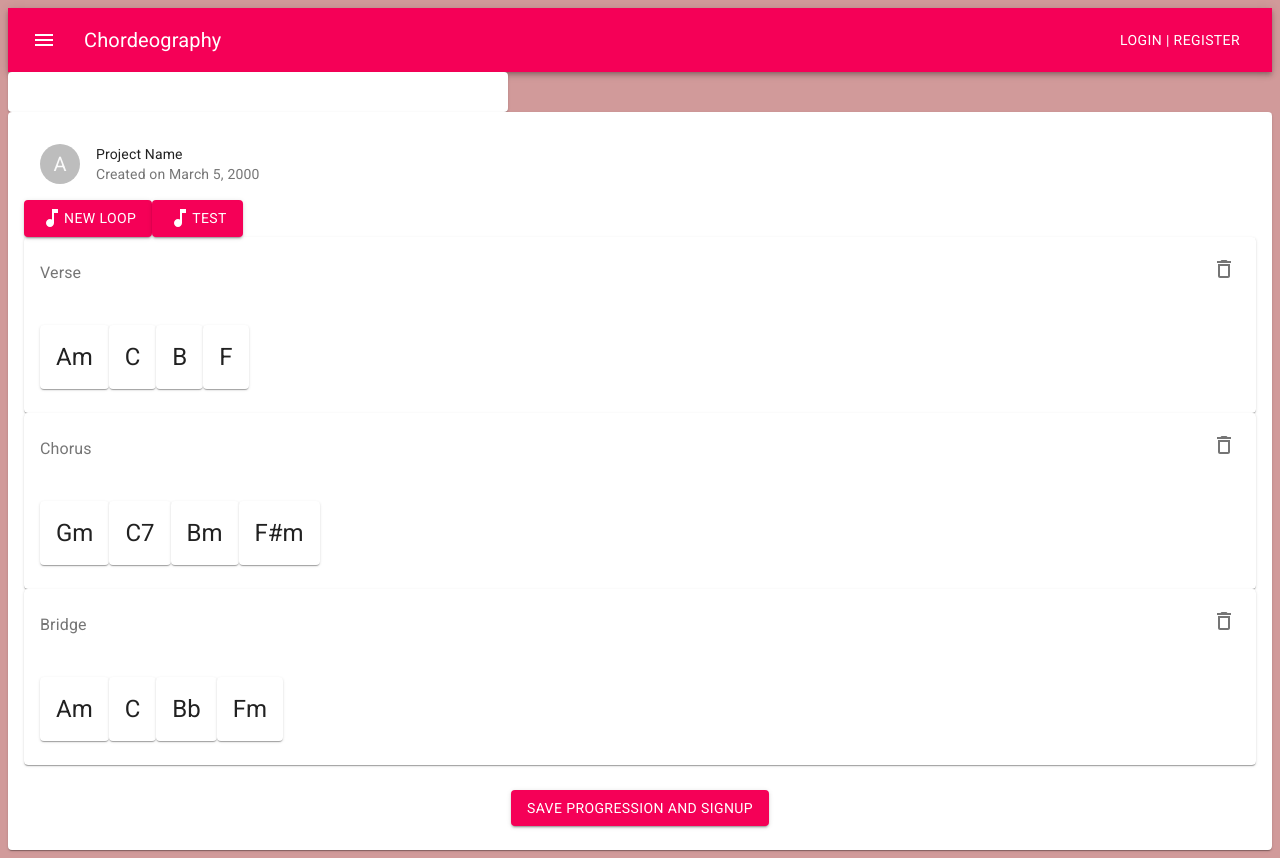
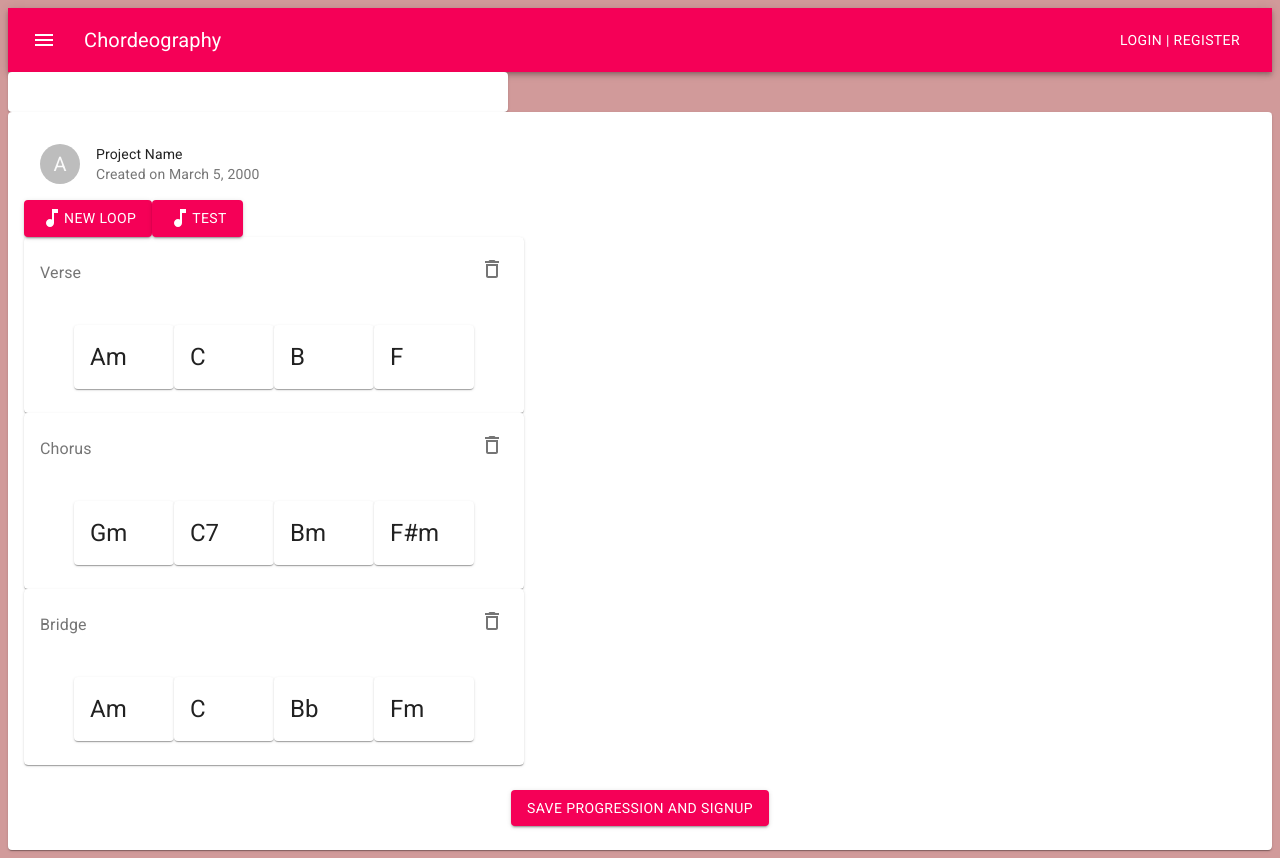
Before and after one commit to DillonNotDylan/COP4331-BigProject, a React (Create React App) app: page / in a window 1280 px wide. Built offline with nearby package versions, Linux system fonts and the light colour scheme.

Commit message:
Centered stuff, progloops still uncentered

```diff
--- a/src/components/Looper/LoopBox.js
+++ b/src/components/Looper/LoopBox.js
@@ -100,13 +100,13 @@ const LoopBox = () => {
 					<Button variant="contained" color="secondary" onClick={() => console.log(currProj)}><MusicNoteIcon /> Test</Button>
 
 
-					<Grid container direction="column">
+					<Grid container direction="column" style={{width: 500}}>
 						{
 							// Th
 							// 0 1 2 3 4 etc
 							currProj.map((loop, index) => {
 								return (
-									<Grid item>
+									<Grid item style={{justifyContent: 'center'}}>
 										<ProgLoop loopData={loop} id={index} deleteLoop={deleteLoop}/>
 									</Grid>
 								)
--- a/src/components/Looper/ProgLoop.js
+++ b/src/components/Looper/ProgLoop.js
@@ -29,12 +29,12 @@ const ProgLoop = ({loopData, id, deleteLoop}) => {
 					/>
 
 					<CardContent>
-						<Grid container>
+						<Grid container style={{justifyContent: 'center'}}>
 							{
 								loopData.chords.map(singleChord =>
 									{
 										return (
-											<Grid item>
+											<Grid item style={{width: 100}}>
 												<Chordbox chord={singleChord}/>
 											</Grid>
 										)
```
Also changed, not shown: src/components/Looper/Chordbox.js (+8 -0 lines).
